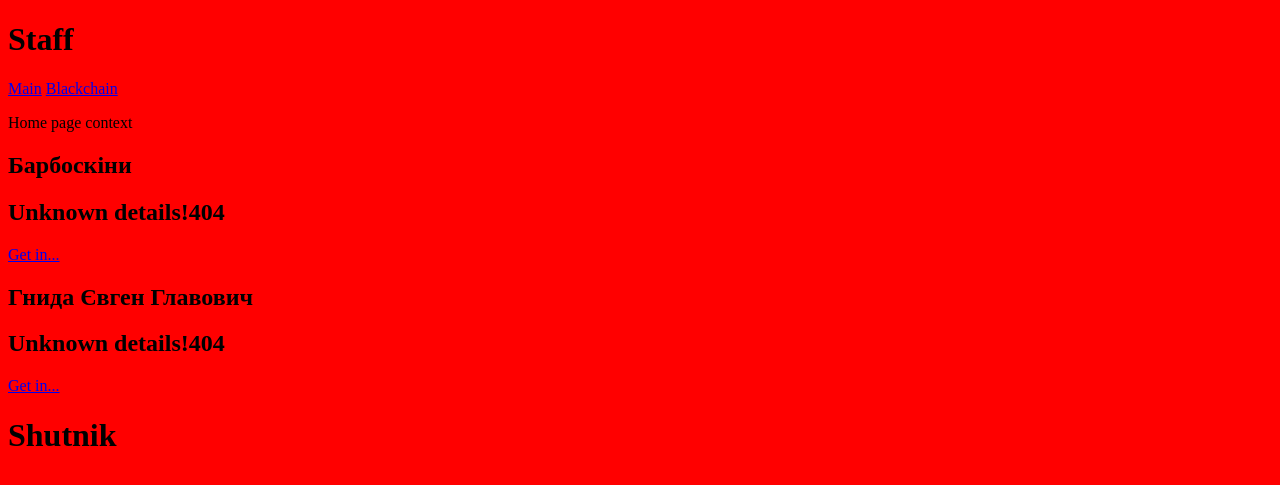
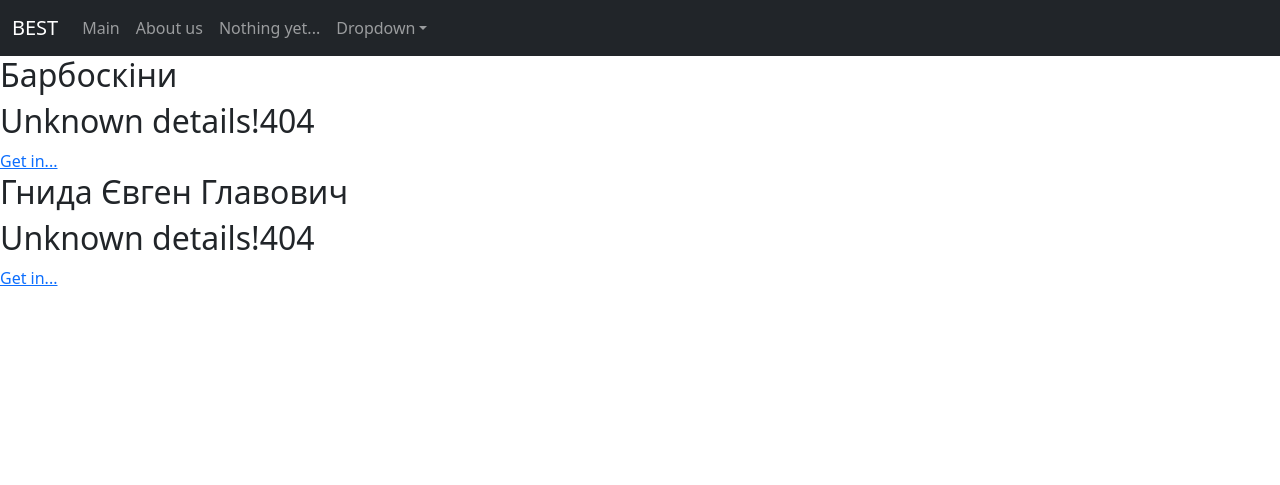
Before and after one commit to YuriyKulyck/kakut, a Flask app: page / in a window 1280 px wide. Shown: the top 485 px of the page. Run offline with Flask 3, Linux system fonts and the light colour scheme; data comes from the database, SQL or seed files in the repository.

Commit message:
bs5editingMade

```diff
--- a/static/style.css
+++ b/static/style.css
@@ -1,5 +1,5 @@
 body {
-    background: red;
+    background: white;
 }
 
 .red{
--- a/templates/base.html
+++ b/templates/base.html
@@ -2,19 +2,47 @@
 <html lang="en">
 <head>
     <meta charset="UTF-8">
-    <title>Title</title>
+    <title>Basic</title>
+    <meta charset="utf-8">
+    <meta name="viewport" content="width=device-width, initial-scale=1">
+    <link href="https://cdn.jsdelivr.net/npm/bootstrap@5.3.3/dist/css/bootstrap.min.css" rel="stylesheet">
+    <script src="https://cdn.jsdelivr.net/npm/bootstrap@5.3.3/dist/js/bootstrap.bundle.min.js"></script>
     <link rel = "stylesheet" href="{{ url_for('static', filename='style.css') }}">
+
 </head>
 <body>
-<h1> Staff </h1>
 
-<nav>
-    <a href = "/"> Main</a>
-    <a href = "/about_us"> Blackchain</a>
+<nav class="navbar navbar-expand-sm bg-dark navbar-dark">
+  <div class="container-fluid">
+    <a class="navbar-brand" href="/" data-bs-toggle="tooltip" data-bs-placement="bottom" title="Помчали назад!">BEST</a>
+    <button class="navbar-toggler" type="button" data-bs-toggle="collapse" data-bs-target="#collapsibleNavbar">
+      <span class="navbar-toggler-icon"></span>
+    </button>
+    <div class="collapse navbar-collapse" id="collapsibleNavbar">
+      <ul class="navbar-nav">
+        <li class="nav-item">
+          <a class="nav-link" href="/" data-bs-toggle="tooltip" data-bs-placement="bottom" title="Вернутись.">Main</a>
+        </li>
+        <li class="nav-item">
+          <a class="nav-link" href="/about_us" data-bs-toggle="tooltip" data-bs-placement="bottom" title="Дізнатись.">About us</a>
+        </li>
+        <li class="nav-item">
+          <a class="nav-link" href="#" data-bs-toggle="tooltip" data-bs-placement="bottom" title="Розібратись.">Nothing yet...</a>
+        </li>
+        <li class="nav-item dropdown">
+          <a class="nav-link dropdown-toggle" href="#" role="button" data-bs-toggle="dropdown">Dropdown</a>
+          <ul class="dropdown-menu">
+            <li><a class="dropdown-item" href="/">Main page</a></li>
+            <li><a class="dropdown-item" href="/about_us">About us</a></li>
+            <li><a class="dropdown-item" href="#">Nothing yet...</a></li>
+          </ul>
+        </li>
+      </ul>
+    </div>
+  </div>
 </nav>
+
 {% block content %} {% endblock %}
-
-<h1> Shutnik </h1>
 
 </body>
 </html>
--- a/templates/index.html
+++ b/templates/index.html
@@ -1,7 +1,6 @@
 {% extends "base.html" %}
 
 {% block content %}
-<p> Home page context </p>
 
 {% for quiz in quizzes %}
 <h2>{{ quiz[1] }}</h2>
```
